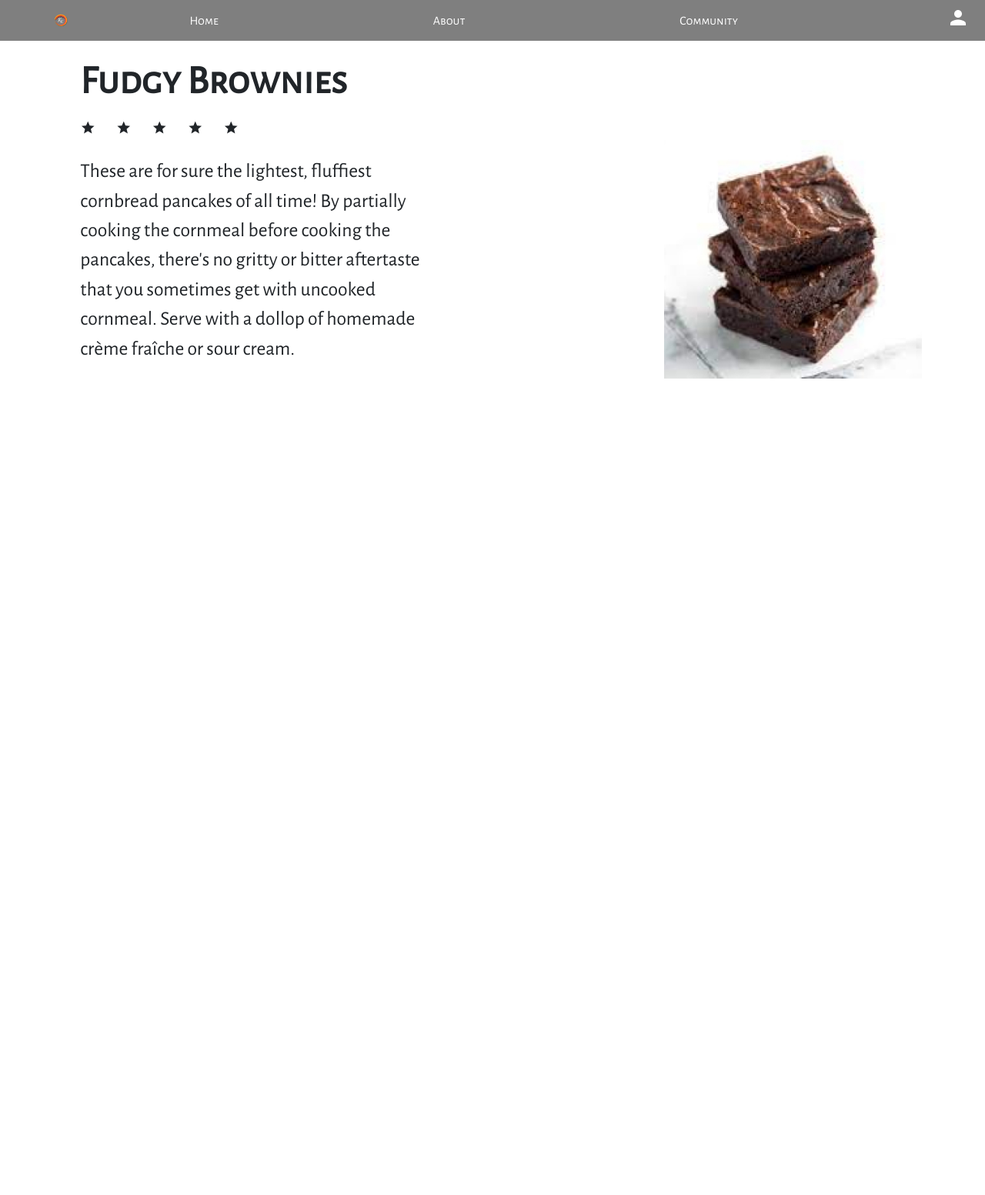
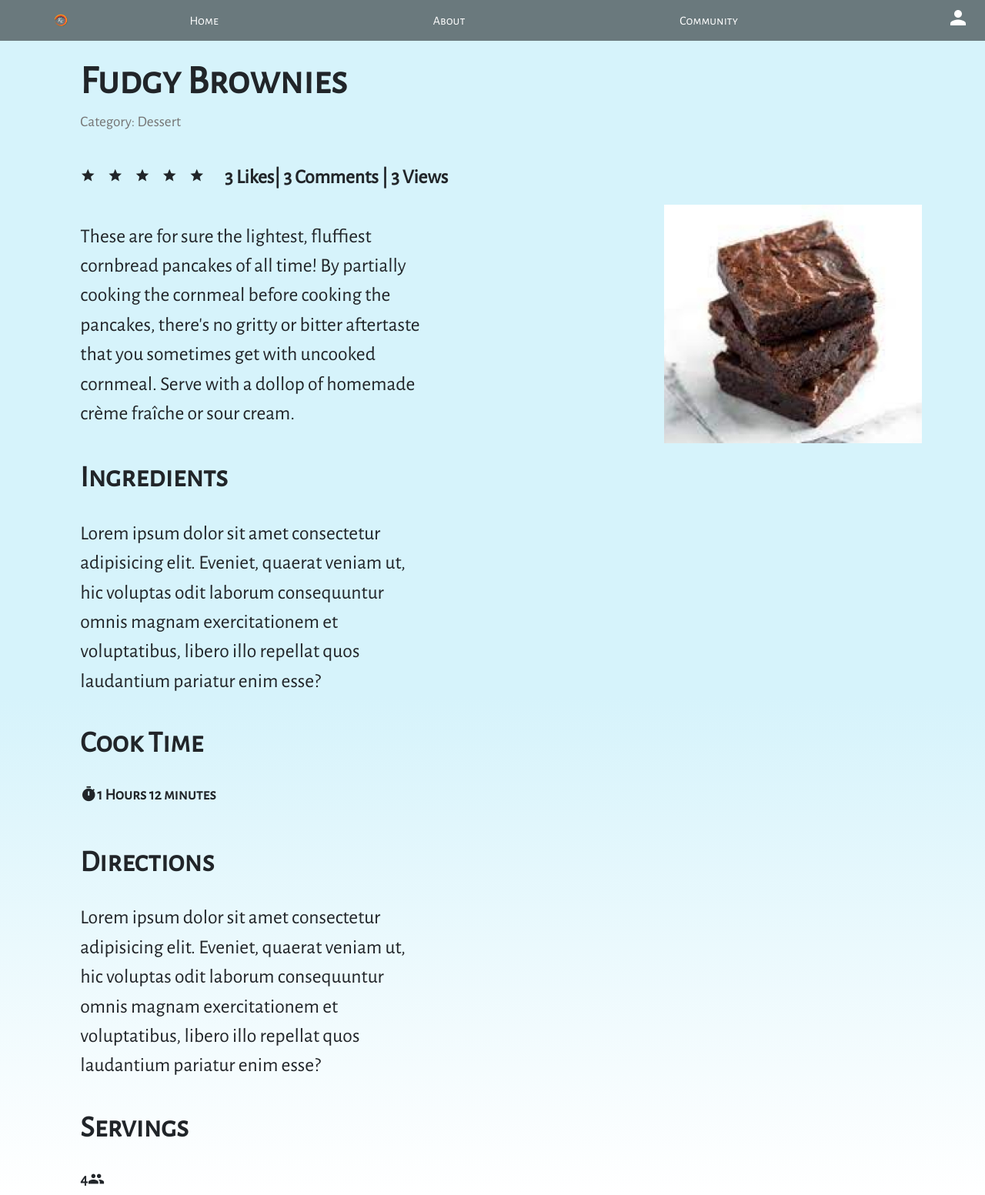
Before and after one commit to Akshattkain/Kozy-Kitchen, a PHP site: page /pages/recipe.html in a window 1280 px wide. Shown: the whole page at 77% size. Before the commit the page ends 492 px from the top, so only its background shows below. Run offline with PHP 8.4, Linux system fonts and the light colour scheme.

Commit message:
Modified the recipe page

```diff
--- a/pages/recipe.html
+++ b/pages/recipe.html
@@ -12,18 +12,35 @@
     <div class="container">
         <div class="intro">
             <h1 class="heading">Fudgy Brownies</h1>
+            <p style="font-size: 1.5vw; color: rgb(117, 117, 117); margin-top: 0 !important; margin-left: 2% !important;">Category: Dessert</p>
             <div class="rating">
-                <span class="material-icons"> star </span>
-                <span class="material-icons"> star </span>
-                <span class="material-icons"> star </span>
-                <span class="material-icons"> star </span>
-                <span class="material-icons"> star </span>
+                <span class="material-icons" style="margin-left: 2% !important;"> star </span>
+                <span class="material-icons" style="margin-left: 1% !important;"> star </span>
+                <span class="material-icons" style="margin-left: 1% !important;"> star </span>
+                <span class="material-icons" style="margin-left: 1% !important;"> star </span>
+                <span class="material-icons" style="margin-left: 1% !important;"> star </span>
+                <p style="font-weight: 700;">3 Likes| 3 Comments | 3 Views</p>
             </div>
             <p>These are for sure the lightest, fluffiest cornbread pancakes of all time! By partially cooking the cornmeal before cooking the pancakes, there's no gritty or bitter aftertaste that you sometimes get with uncooked cornmeal. Serve with a dollop
                 of homemade crème fraîche or sour cream. </p>
             <img src="../images/image 15.jpg">
         </div>
-        <div class="image">
+        <h1 class="heading" style="font-size: 3vw !important; margin-top: 2% !important;">Ingredients</h1>
+        <p class="ingredients">Lorem ipsum dolor sit amet consectetur adipisicing elit. Eveniet, quaerat veniam ut, hic voluptas odit laborum consequuntur omnis magnam exercitationem et voluptatibus, libero illo repellat quos laudantium pariatur enim esse?</p>
+        <h1 class="heading" style="font-size: 3vw !important; margin-top: 2% !important;">Cook Time</h1>
+        <br>
+        <div class="stats">
+            <span class="material-icons"> timer </span>
+            <h6>1 Hours 12 minutes</h6>
+        </div>
+
+        <h1 class="heading" style="font-size: 3vw !important; margin-top: 4%;">Directions</h1>
+        <p class="directions">Lorem ipsum dolor sit amet consectetur adipisicing elit. Eveniet, quaerat veniam ut, hic voluptas odit laborum consequuntur omnis magnam exercitationem et voluptatibus, libero illo repellat quos laudantium pariatur enim esse?</p>
+        <h1 class="heading" style="font-size: 3vw !important; margin-top: 2%;">Servings</h1>
+        <div class="stats">
+            <br>
+            <h6>4</h6>
+            <span class="material-icons"> people </span>
         </div>
     </div>
     </div>
--- a/styles/recipe.css
+++ b/styles/recipe.css
@@ -1,6 +1,5 @@
 body {
-    background: linear-gradient(180deg, #D6F3FB 58.33%, #FFFFFF 100%);
-    background: no-repeat;
+    background: linear-gradient(to bottom, #D6F3FB 58.33%, #FFFFFF 100%);
 }
 
 .intro {
@@ -41,3 +40,35 @@ p {
     font-size: 2vw;
     display: inline-block;
 }
+
+.stats {
+    display: inline-block;
+    margin-right: 30px;
+    margin-left: 2%;
+}
+
+.stats span {
+    font-size: 22px !important;
+}
+
+.stats h6 {
+    display: inline-block;
+    font-family: 'Alegreya Sans SC';
+    font-weight: 700;
+    font-size: 20px;
+}
+
+.stats h6:last-child,
+.stats span:last-child {
+    float: right;
+}
+
+.stats h6:first-child {
+    margin-right: 15px;
+}
+
+.extra-info {
+    float: right;
+    border: 2px solid black;
+    border-radius: 5px;
+}
--- a/styles/upload.css
+++ b/styles/upload.css
@@ -1,6 +1,5 @@
 body {
-    background: linear-gradient(180deg, #D6F3FB 0%, #FFFFFF 100%);
-    background-repeat: no-repeat;
+    background: linear-gradient(to bottom, #D6F3FB 58.33%, #FFFFFF 100%);
 }
 
 .heading-image {
@@ -12,7 +11,7 @@ body {
     font-weight: 700;
     font-size: 4vw;
     display: inline-block;
-    margin-left: 5% ;
+    margin-left: 5%;
 }
 
 .image {
```
Also changed, not shown: pages/upload.php (renamed from pages/upload.html).
